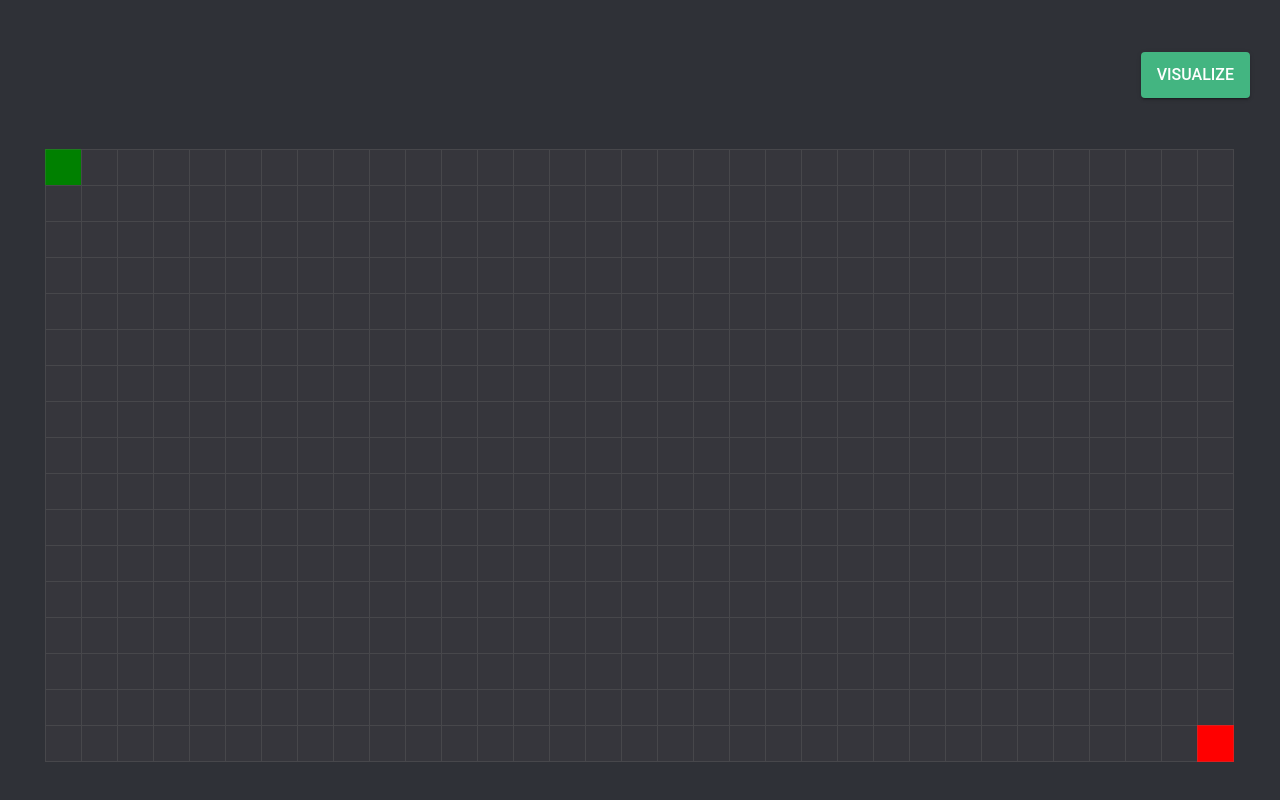
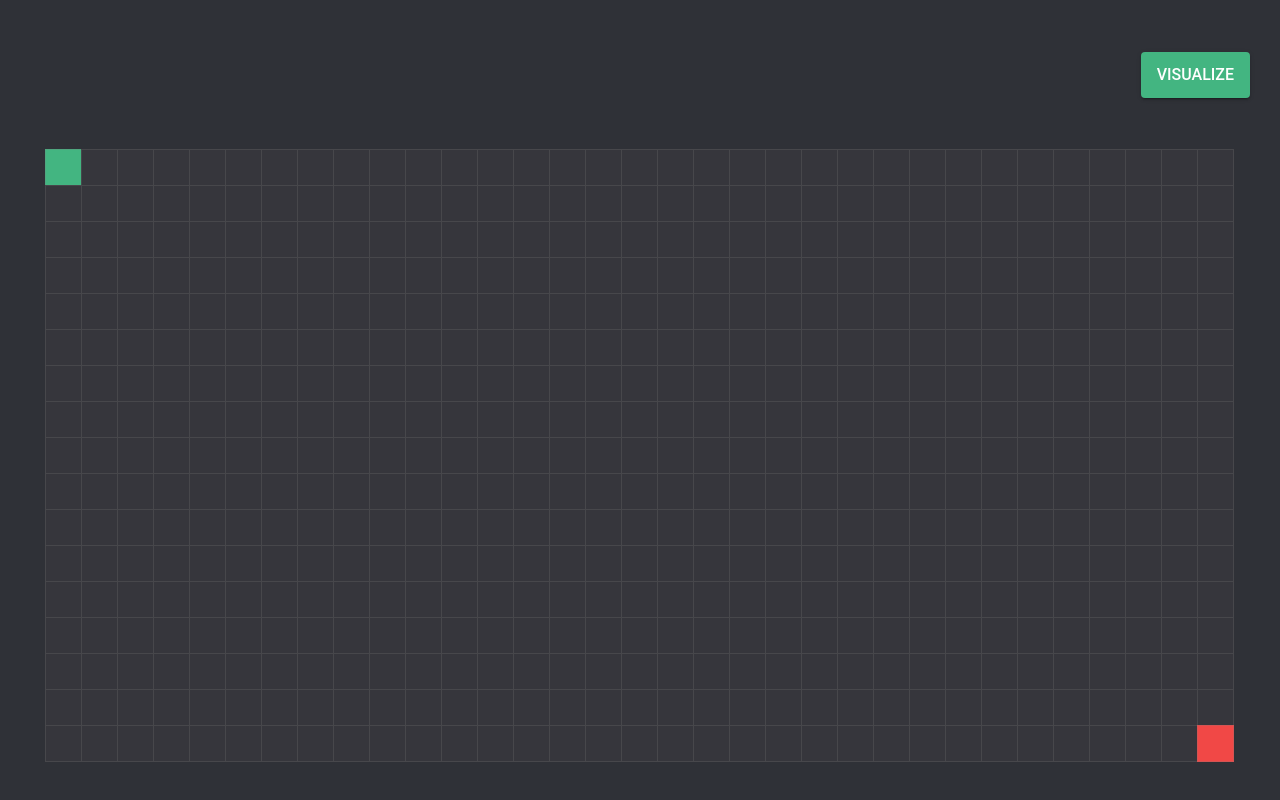
Before and after one commit to VikramGrover/pathfinding-algorithms-visualizer, a React (Create React App) app: page / in a window 1280 px wide. Built offline with nearby package versions, Linux system fonts and the light colour scheme.

Commit message:
Add ability to clear obstacles

```diff
--- a/src/components/Grid.js
+++ b/src/components/Grid.js
@@ -12,17 +12,20 @@ const Grid = ({ rows, cols, nodeSize, gridState, setGridState, selectedObstacle
         for (let y = 0; y < cols; y++) {
             let nodeId = `${x}:${y}`
 
-            nodes.push(<Node nodeId={nodeId} size={nodeSize} nodeState={gridState[nodeId]} setGridState={setGridState} draggingSelection={draggingSelection} setDraggingSelection={setDraggingSelection} key={nodeId} />);
+            nodes.push(<Node nodeId={nodeId}
+                size={nodeSize} nodeState={gridState[nodeId]} setGridState={setGridState}
+                draggingSelection={draggingSelection}
+                setDraggingSelection={setDraggingSelection} key={nodeId} />);
         }
     }
 
-    const gridStyle = {
+    const gridDimensions = {
         width: (cols * nodeSize) + cols,
         height: (rows * nodeSize) + rows
     };
 
     return (
-        <div className='grid' style={gridStyle}>
+        <div className='grid' style={gridDimensions}>
             { nodes}
         </div >
     )
--- a/src/components/Node.js
+++ b/src/components/Node.js
@@ -1,9 +1,6 @@
 import { useState } from 'react'
 import React from 'react'
-import { getNodeColor, getNodeTypeEnum } from '../utils/util.js'
-import startNodeImg from '../images/start.png'
-import targetNodeImg from '../images/target.png'
-import obstacleNodeImg from '../images/obstacle.png'
+import { getNodeColorClass, getNodeTypeEnum } from '../utils/util.js'
 
 const Node = ({ nodeId, size, nodeState, setGridState, draggingSelection, setDraggingSelection }) => {
     const nodeDim = {
@@ -11,31 +8,26 @@ const Node = ({ nodeId, size, nodeState, setGridState, draggingSelection, setDra
         height: size
     };
 
-    const imgDim = {
-        width: size * 0.8,
-        height: size * 0.8
-    };
-
     const mouseDowned = () => {
-        const currNodeState = nodeState;
-
-        if (currNodeState[0] === getNodeTypeEnum('none')) {
+        if (nodeState[0] === getNodeTypeEnum('none')) {
             setDraggingSelection(getNodeTypeEnum('obstacle'));
             setGridState(prevState => ({ ...prevState, [nodeId]: [getNodeTypeEnum('obstacle'), ...prevState[nodeId]] }));
             return;
         }
-        else if (currNodeState[0] === getNodeTypeEnum('obstacle')) {
+        else if (nodeState[0] === getNodeTypeEnum('obstacle')) {
             setGridState(prevState => ({ ...prevState, [nodeId]: prevState[nodeId].slice(1) }));
+            setDraggingSelection(getNodeTypeEnum('remObstacle'));
             return;
         }
 
-        setDraggingSelection(currNodeState[0]);
+        setDraggingSelection(nodeState[0]);
     };
 
     const mouseEntered = () => {
-        let currNodeState = nodeState;
-
-        if (draggingSelection === getNodeTypeEnum('obstacle') && currNodeState[0] === getNodeTypeEnum('none')) {
+        if (draggingSelection === getNodeTypeEnum('remObstacle') && nodeState[0] === getNodeTypeEnum('obstacle')) {
+            setGridState(prevState => ({ ...prevState, [nodeId]: prevState[nodeId].slice(1) }));
+        }
+        else if (draggingSelection === getNodeTypeEnum('obstacle') && nodeState[0] === getNodeTypeEnum('none')) {
             setGridState(prevState => ({ ...prevState, [nodeId]: [getNodeTypeEnum('obstacle'), ...prevState[nodeId]] }));
         }
         else if (draggingSelection === getNodeTypeEnum('start')) {
@@ -62,7 +54,7 @@ const Node = ({ nodeId, size, nodeState, setGridState, draggingSelection, setDra
     };
 
     return (
-        <div style={{ ...nodeDim, backgroundColor: getNodeColor(nodeState[0]) }} className='node' onMouseDown={mouseDowned} onMouseUp={mouseUped} onMouseEnter={mouseEntered} onMouseLeave={mouseLeft} >
+        <div style={{ ...nodeDim }} className={`node ${getNodeColorClass(nodeState[0])}`} onMouseDown={mouseDowned} onMouseUp={mouseUped} onMouseEnter={mouseEntered} onMouseLeave={mouseLeft} >
         </div>
     )
 }
--- a/src/index.css
+++ b/src/index.css
@@ -5,6 +5,9 @@
   --accent-color: #7389da;
   --grid-color: #36363c;
   --visualize-button-color: #43b581;
+  --start-node-color: #43b581;
+  --target-node-color: #f14846;
+  --obstacle-node-color: #18191c;
 }
 
 body {
@@ -33,15 +36,9 @@ code {
   margin-top: -1px;
   margin-left: -1px;
   border: 1px solid var(--node-border-color);
-  background-color: var(--grid-color);
   float: left;
   position: relative;
   transition: background-color 100ms ease-in;
-}
-
-.node:hover {
-    background-color: var(--node-border-color);
-    transition: background-color 100ms ease-in;
 }
 
 .img-node {
@@ -94,3 +91,19 @@ code {
   cursor: pointer;
   transition: box-shadow 0.2s;
 }
+
+.start-node {
+  background-color: var(--start-node-color);
+}
+
+.empty-node {
+  background-color: var(--grid-color);
+}
+
+.target-node {
+  background-color: var(--target-node-color);
+}
+
+.obstacle-node {
+  background-color: var(--obstacle-node-color);
+}
--- a/src/utils/util.js
+++ b/src/utils/util.js
@@ -1,22 +1,23 @@
 const nodeTypeEnum = {
-    "none": 0,
-    "target": 1,
-    "obstacle": 2,
-    "start": 3
+    'none': 0,
+    'target': 1,
+    'obstacle': 2,
+    'start': 3,
+    'remObstacle': 4
 };
 Object.freeze(nodeTypeEnum);
 
-const nodeColor = {
-    [nodeTypeEnum.none]: '#36363c',
-    [nodeTypeEnum.target]: 'red',
-    [nodeTypeEnum.obstacle]: 'black',
-    [nodeTypeEnum.start]: 'green',
+const nodeColorClass = {
+    [nodeTypeEnum.none]: 'empty-node',
+    [nodeTypeEnum.target]: 'target-node',
+    [nodeTypeEnum.obstacle]: 'obstacle-node',
+    [nodeTypeEnum.start]: 'start-node',
 }
 
 export const getNodeTypeEnum = (key) => {
     return nodeTypeEnum[key];
 };
 
-export const getNodeColor = (key) => {
-    return nodeColor[key];
+export const getNodeColorClass = (key) => {
+    return nodeColorClass[key];
 };
```
Also changed, not shown: 2 other files (tests, documents, lock files or other folders).
